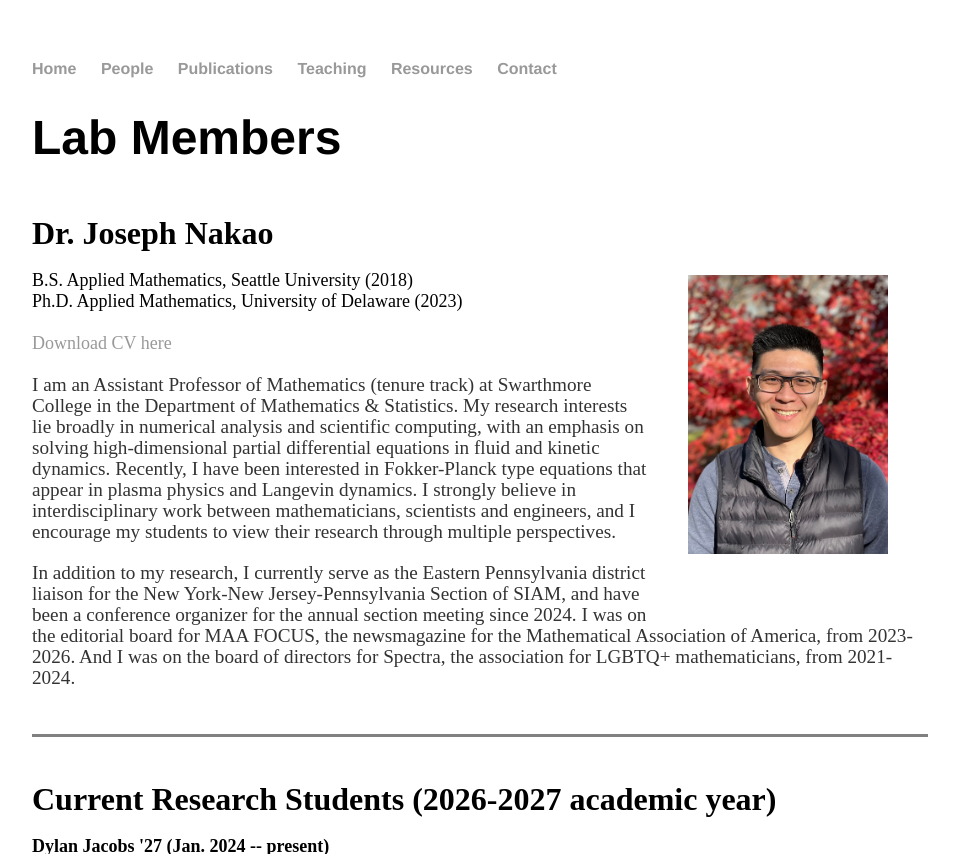
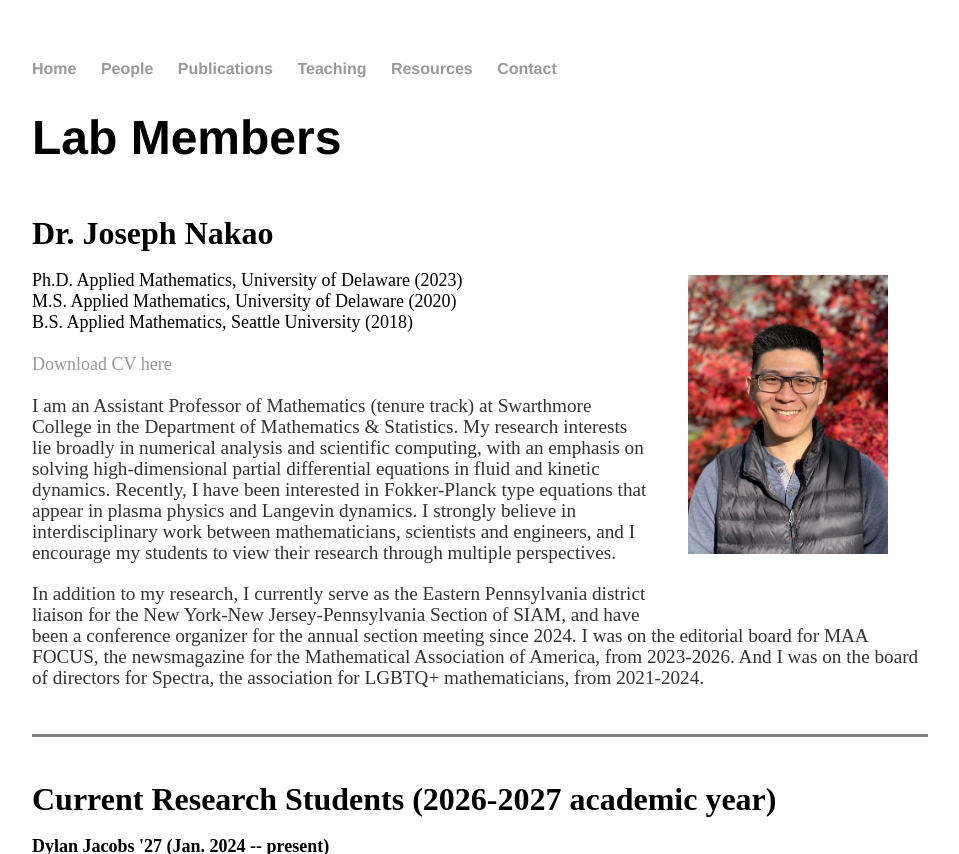
Before and after one commit to jhknakao/jhknakao.github.io, a Jekyll site: the page built from people.html, in a window 1280 px wide and 900 px high, cut to the strip 0-854 px from the top of the window. Shown: the whole strip, without its empty margins (160-1119 px from the left). Built offline with Jekyll 4.4.1, drawn with Linux system fonts in a browser that asks for light colours.

Commit message:
Update people.html

```diff
--- a/people.html
+++ b/people.html
@@ -10,9 +10,11 @@ title: People
 	<br>
 	<br>
 	<font size="4">
+	Ph.D. Applied Mathematics, University of Delaware (2023)
+	<br>
+	M.S. Applied Mathematics, University of Delaware (2020)
+	<br>
 	B.S. Applied Mathematics, Seattle University (2018)
-	<br>
-	Ph.D. Applied Mathematics, University of Delaware (2023)
 	<br>
 	<br>
 	<a href="files/Nakao_CV.pdf" class="download" title="Download CV as PDF">Download CV here</a>
```
